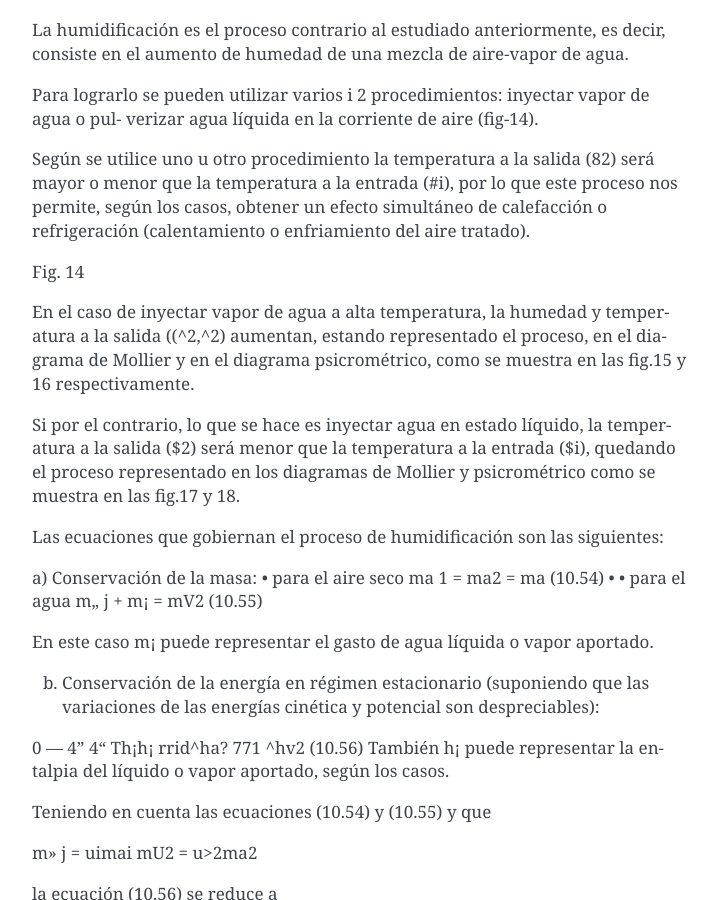
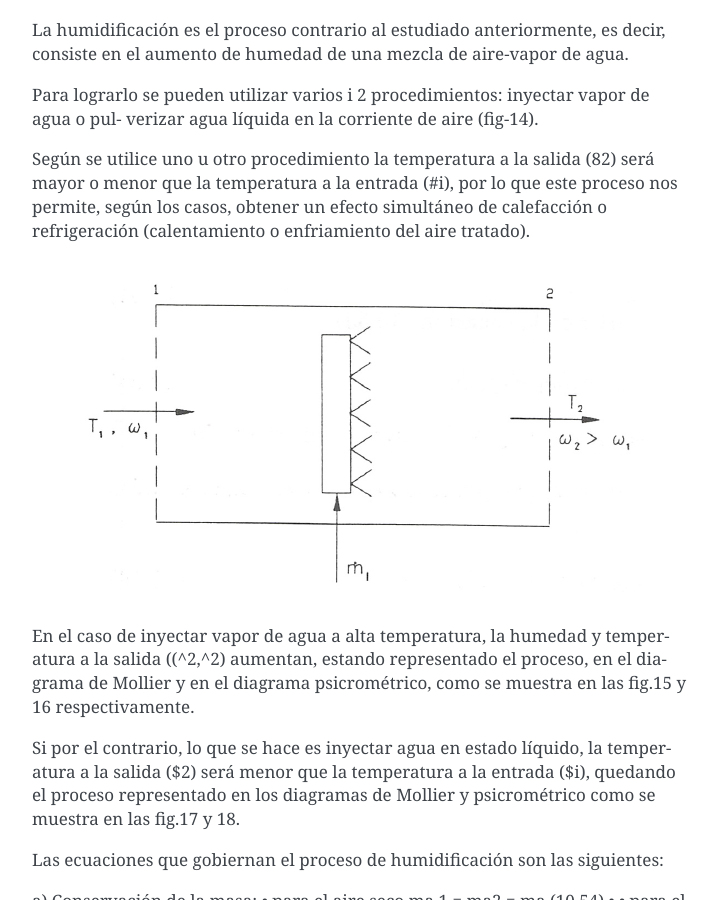
Before and after one commit to mantielero/termodinamica, a Sphinx documentation site: the page built from source/vapores_acondicionamiento.rst, in a window 1280 px wide and 900 px high, scrolled down 9560 px. Shown: the whole window, without its empty margins (388-1106 px from the left). Built offline with Sphinx 7.4.7, drawn with Linux system fonts in a browser that asks for light colours; pages that are not in the unit, such as notebooks, are missing from menus.

Commit message:
Update vapores_acondicionamiento.rst

```diff
--- a/source/vapores_acondicionamiento.rst
+++ b/source/vapores_acondicionamiento.rst
@@ -303,7 +303,7 @@ verizar agua líquida en la corriente de aire (fig-14).
 
 Según se utilice uno u otro procedimiento la temperatura a la salida (82) será mayor o menor que la temperatura a la entrada (#i), por lo que este proceso nos permite, según los casos, obtener un efecto simultáneo de calefacción o refrigeración (calentamiento o enfriamiento del aire tratado).
 
-Fig. 14
+.. figure:: ./img/acondicionamiento_fig14.png
 
 En el caso de inyectar vapor de agua a alta temperatura, la humedad y temperatura a la salida ((^2,^2) aumentan, estando representado el proceso, en el diagrama de Mollier y en el diagrama psicrométrico, como se muestra en las fig.15 y 16 respectivamente.
 
```
